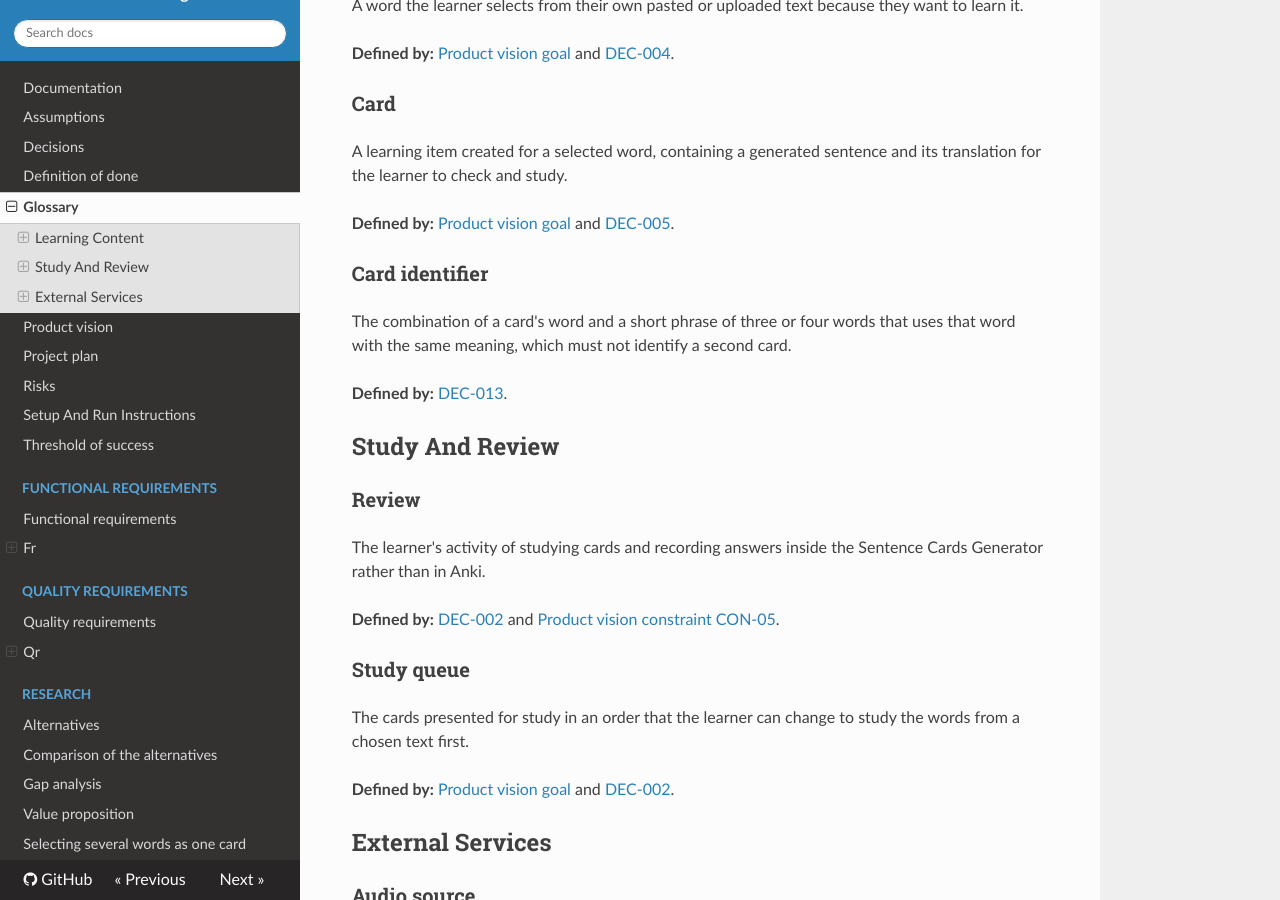
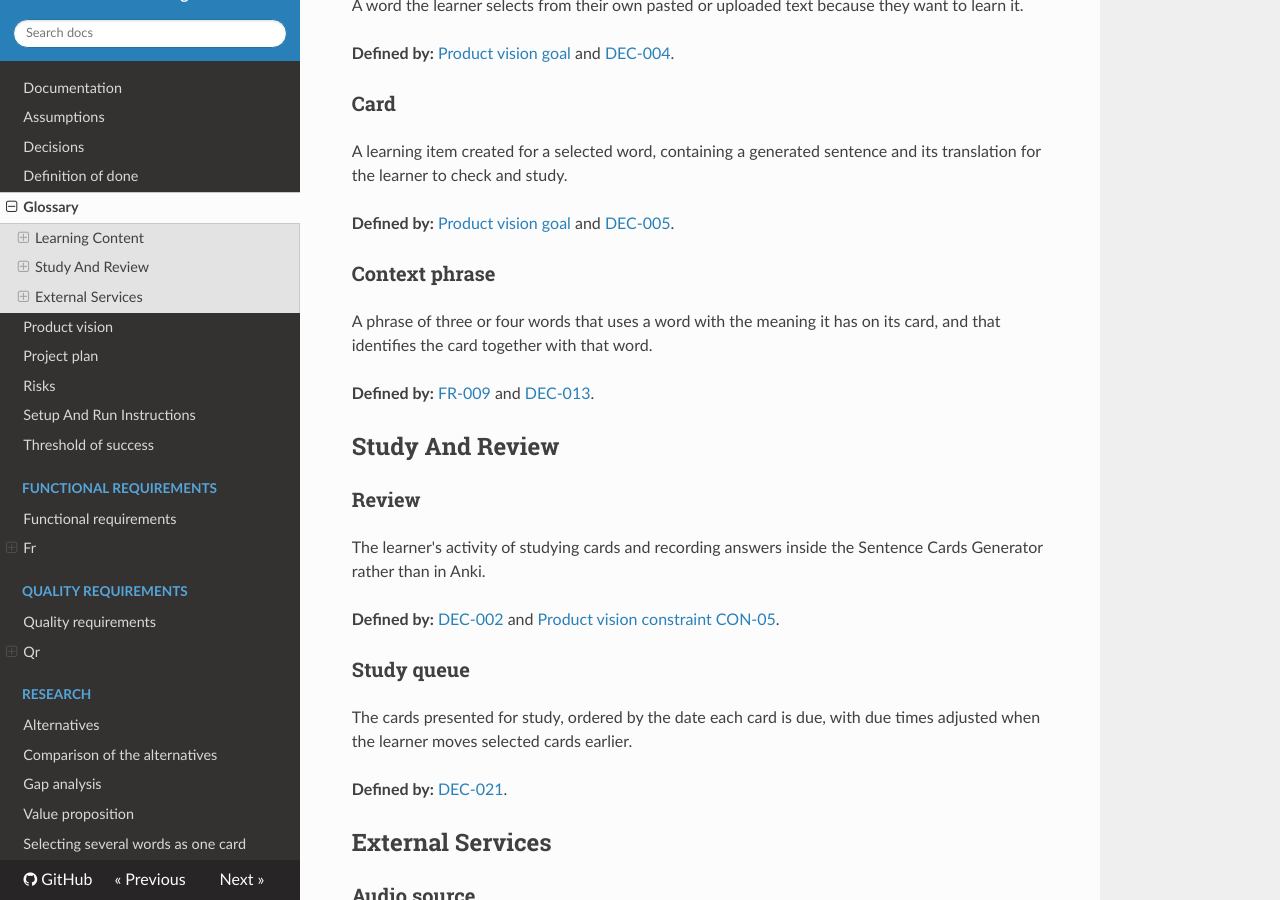
Before and after one commit to itpd-team-6/sentence-cards-generator-team-6, an MkDocs documentation site: the page built from docs/glossary.md, in a window 1280 px wide and 900 px high, scrolled down 320 px. Built offline with MkDocs 1.6.1, drawn with Linux system fonts in a browser that asks for light colours; nearby versions of some CDN libraries.

Commit message:
Address glossary review feedback

```diff
--- a/docs/glossary.md
+++ b/docs/glossary.md
@@ -16,11 +16,11 @@ A learning item created for a selected word, containing a generated sentence and
 
 **Defined by:** [Product vision goal](product-vision.md#goal) and [DEC-005](decisions.md#dec-005).
 
-### Card identifier
+### Context phrase
 
-The combination of a card's word and a short phrase of three or four words that uses that word with the same meaning, which must not identify a second card.
+A phrase of three or four words that uses a word with the meaning it has on its card, and that identifies the card together with that word.
 
-**Defined by:** [DEC-013](decisions.md#dec-013).
+**Defined by:** [FR-009](functional-requirements/fr/FR-009.md) and [DEC-013](decisions.md#dec-013).
 
 ## Study And Review
 
@@ -32,9 +32,9 @@ The learner's activity of studying cards and recording answers inside the Senten
 
 ### Study queue
 
-The cards presented for study in an order that the learner can change to study the words from a chosen text first.
+The cards presented for study, ordered by the date each card is due, with due times adjusted when the learner moves selected cards earlier.
 
-**Defined by:** [Product vision goal](product-vision.md#goal) and [DEC-002](decisions.md#dec-002).
+**Defined by:** [DEC-021](decisions.md#dec-021).
 
 ## External Services
 
```
Also changed, not shown: AGENTS.md (+1 -0 lines).
